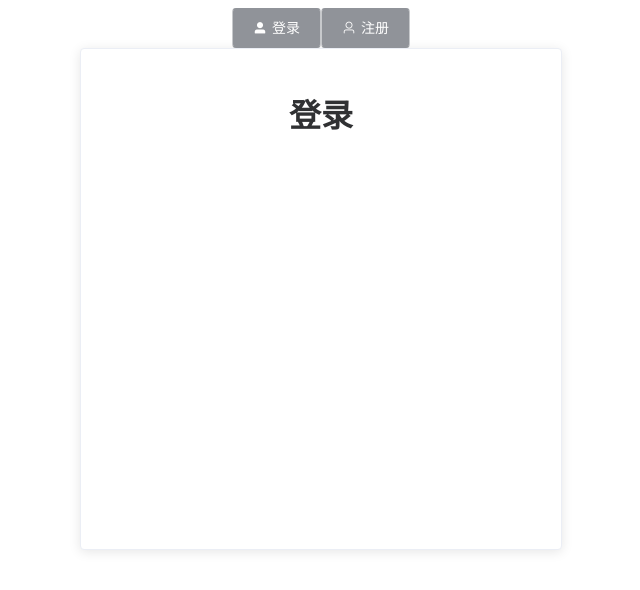
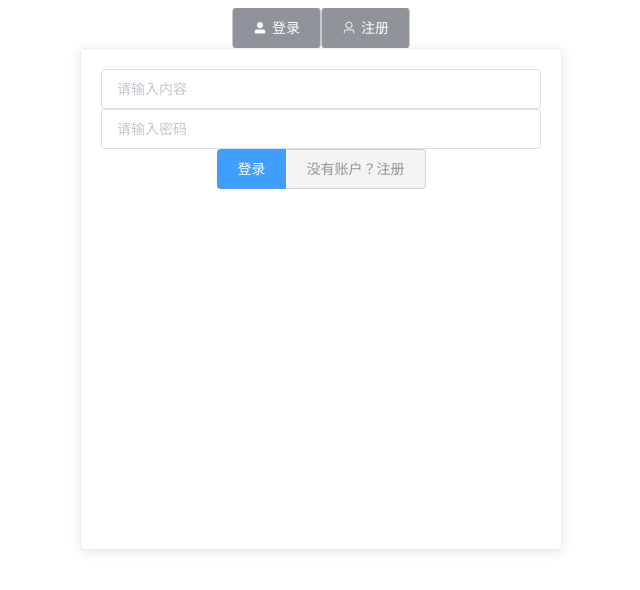
Before and after one commit to 9iceCream/iceCreamFont, a Vue app: page /#/user/login in a window 1280 px wide. Shown: the top 590 px of the page, without its empty margins (319-959 px from the left). Built offline with nearby package versions, Linux system fonts and the light colour scheme.

Commit message:
get data

```diff
--- a/package.json
+++ b/package.json
@@ -11,6 +11,7 @@
   "author": "",
   "license": "ISC",
   "dependencies": {
+    "axios": "^0.19.0",
     "element-ui": "^2.10.1",
     "vue": "^2.6.10",
     "vue-router": "^3.0.7",
--- a/src/main.js
+++ b/src/main.js
@@ -2,10 +2,12 @@ import Vue from 'vue'
 import VueRouter from 'vue-router'
 import ElementUI from 'element-ui';
 import 'element-ui/lib/theme-chalk/index.css'
+import axios from 'axios'
 
 import App from './App.vue'
 import router from './router/router'
 
+Vue.prototype.$axios = axios
 Vue.use(VueRouter)
 Vue.use(ElementUI)
 
--- a/src/page/user/Login.vue
+++ b/src/page/user/Login.vue
@@ -1,12 +1,39 @@
 <template>
     <div>
-        <h1>登录</h1>
+        <el-input
+                placeholder="请输入内容"
+                v-model="username"
+                clearable>
+        </el-input>
+        <el-input placeholder="请输入密码" v-model="password" show-password></el-input>
+        <el-button-group>
+            <el-button type="primary" @click="loginHandle">登录</el-button>
+            <el-button type="info" plain @click="">没有账户？注册</el-button>
+        </el-button-group>
     </div>
 </template>
 
 <script>
     export default {
-        name: "Login"
+        name: "Login",
+        data:function(){
+            return {
+                username:'',
+                password:''
+            }
+        },
+        methods:{
+            loginHandle:function(){
+                this.$axios.get('http://localhost:8080/hello',{}).then(resp => {
+                    console.log(resp)
+                }).catch(err => {
+                    console.log(err)
+                })
+            },
+            register:function (){
+                console.log("注册")
+            }
+        }
     }
 </script>
 
```
